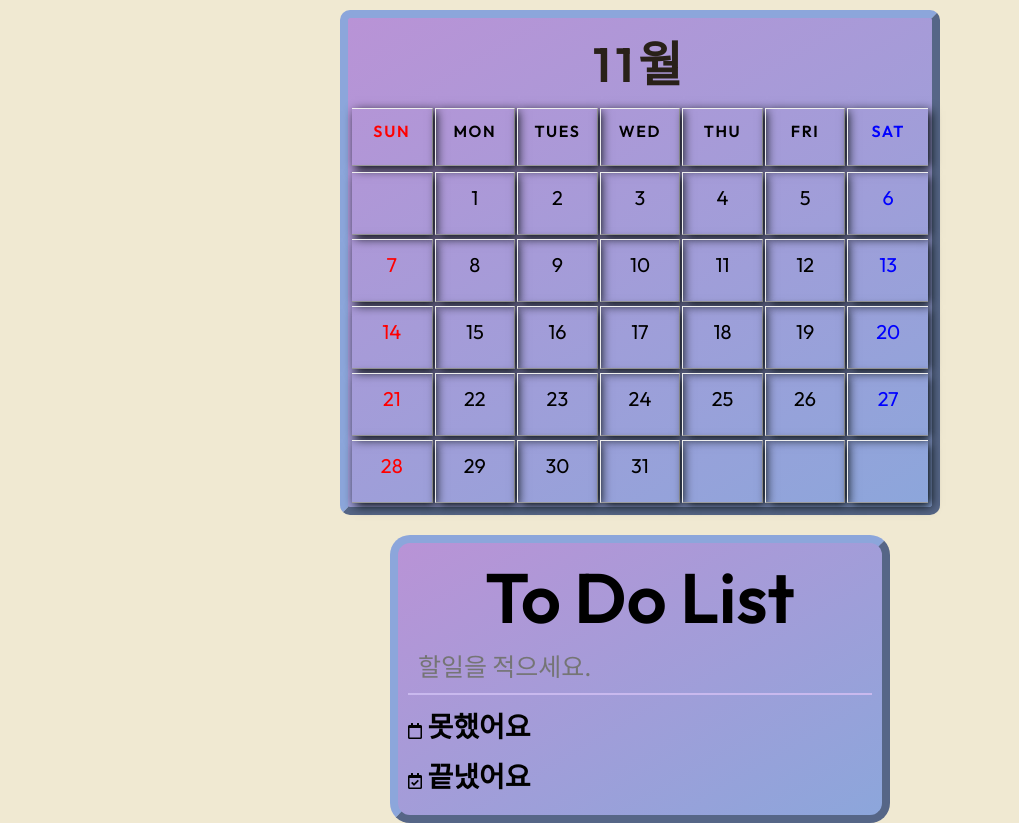
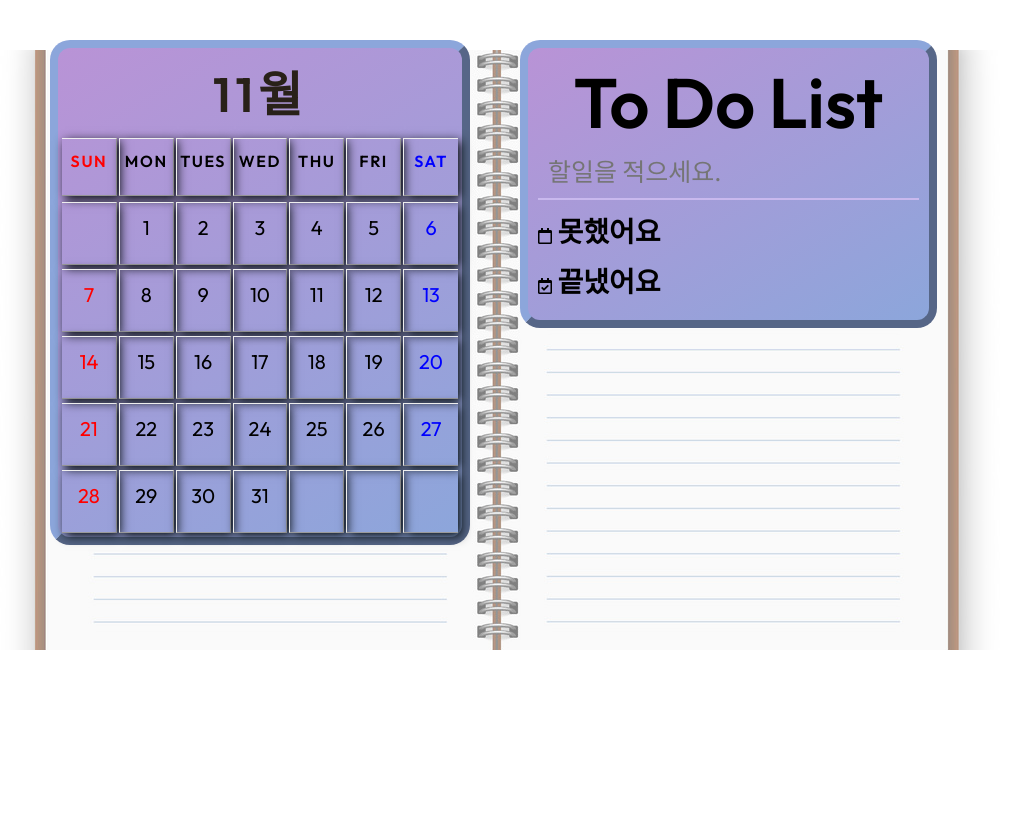
Before and after one commit to devrebil/ProjectClass1, a plain HTML site: page index.html in a window 1280 px wide. Shown: the whole page, without its empty margins (0-1019 px from the left). After the commit the page ends 800 px from the top, so only its background shows below. Drawn offline with nearby package versions, Linux system fonts and the light colour scheme; a web font is replaced by a local one.

Commit message:
2번째 수정

```diff
--- a/css/cal.css
+++ b/css/cal.css
@@ -5,11 +5,20 @@
 
 .top_cal {
   margin: auto;
-  width: 600px;
+  width: 420px;
   border: 8px outset #8CA6DB;
-  border-radius: 10px;
+  border-radius: 20px;
   background-image: linear-gradient(150deg, #B993D6, #8CA6DB);
-  margin-top: 10px;
+  margin-top: 40px;
+  margin-right: 0;
+  margin-left: 50px;
+  position: sticky;
+}
+
+.todo__up__container {
+  width: 100%;
+  height: 100%;
+  margin: 0 auto;
 }
 
 tr {
--- a/css/style.css
+++ b/css/style.css
@@ -11,20 +11,46 @@
 
 body {
     min-height: 100vh;
-    background-color: #F0E9D2;
+    margin: auto;
 }
 
 .container {
-    max-width: 500px;
+    max-width: 700px;
+    width: 417px;
     margin: auto;
-    margin-top: 20px;
+    margin-top: 40px;
+    margin-left: 50px;
     padding: 10px;
     border: 8px outset #8CA6DB;
     border-radius: 20px;
     background-image: linear-gradient(150deg, #B993D6, #8CA6DB);
 }
 
+.todo__container {
+    display: flex;
+    width: 1000px;
+    height: 700px;
+    margin-left: 0;
+    justify-content: center;
+    align-items: center;
+    /* border: 5px solid red; */
+    position: relative;
+    overflow: auto;
+}
 
+.todo__container::after {
+    width: 100%;
+    height: 75%;
+    content: "";
+    background-image: url("/img/note.jpg");
+    background-repeat: no-repeat;
+    position: absolute;
+    /* background-size : cover; */
+    opacity: 0.5;
+    z-index: -1;
+    background-attachment: fixed;
+    position: fixed;
+}
 
 .txtb {
     width: 100%;
--- a/index.html
+++ b/index.html
@@ -11,6 +11,8 @@
     <script src="https://cdnjs.cloudflare.com/ajax/libs/jquery/3.4.1/jquery.min.js"></script>
 </head>
 <body>
+    <div class="todo__up__container">
+    <div class="todo__container">
     <div class="top_cal">
     <table class="calendar">
         <div class="calendar__banner--month"><h1>11월</h1></div>
@@ -87,6 +89,8 @@
 
         </div>
     </div>
+</div>
+</div>
 
     <script type="text/javascript">
         $(".txtb").on("keyup",function(e){
@@ -97,6 +101,7 @@
                 var del = $("<i class='fas fa-trash-alt'></i>").click(function(){
                     var p = $(this).parent();
                     p.fadeOut(function(){
+                        alert("삭제하였습니다");
                         p.remove();
                     });
                 });
@@ -108,6 +113,7 @@
                         p.fadeIn();
                     });
                     $(this).remove();
+                    alert("수고하셨습니다");
                 });
 
                 task.append(del,check);
```
Also changed, not shown: img/note.jpg (added).
